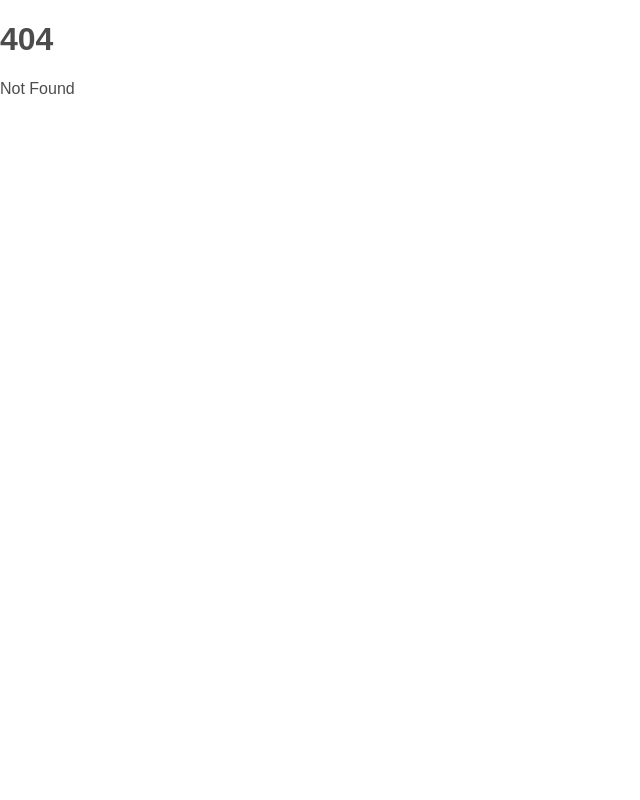
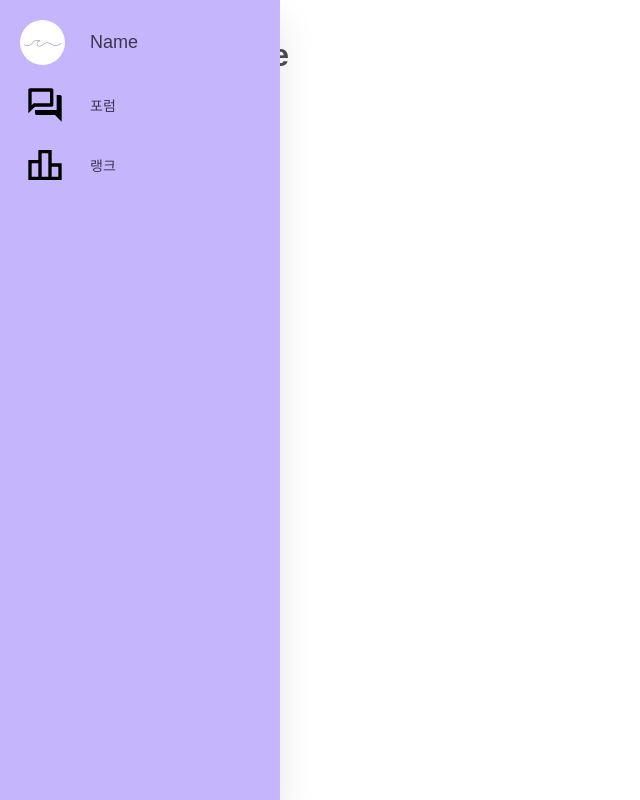
Before and after one commit to hg-jang/sports-proto-front, a SvelteKit app: page /name/forum in a window 1280 px wide. Before the commit this address had no page. Shown: the whole page, without its empty margins (0-640 px from the left). Built offline with nearby package versions, Linux system fonts and the light colour scheme.

Commit message:
[Feat]: Forum, rank 페이지 생성

```diff
--- a/src/routes/(dashboard)/+layout.svelte
+++ b/src/routes/(dashboard)/+layout.svelte
@@ -18,13 +18,13 @@
 
 		<!-- dashboard menus -->
 		<li>
-			<a href="/name" class="flex items-center">
+			<a href="/name/forum" class="flex items-center">
 				<img src={forumIcon} alt="" class="w-[70px] h-[40px] text-[20px] text-center">
 				<span class="ml-[10px]">포럼</span>
 			</a>
 		</li>
 		<li>
-			<a href="/name" class="flex items-center">
+			<a href="/name/rank" class="flex items-center">
 				<img src={rankIcon} alt="" class="w-[70px] h-[40px] text-[20px] text-center">
 				<span class="ml-[10px]">랭크</span>
 			</a>
--- /dev/null
+++ b/src/routes/(dashboard)/name/forum/+page.svelte
@@ -0,0 +1 @@
+<h1>Forum page</h1>
--- /dev/null
+++ b/src/routes/(dashboard)/name/rank/+page.svelte
@@ -0,0 +1 @@
+<h1>Rank page</h1>
```
